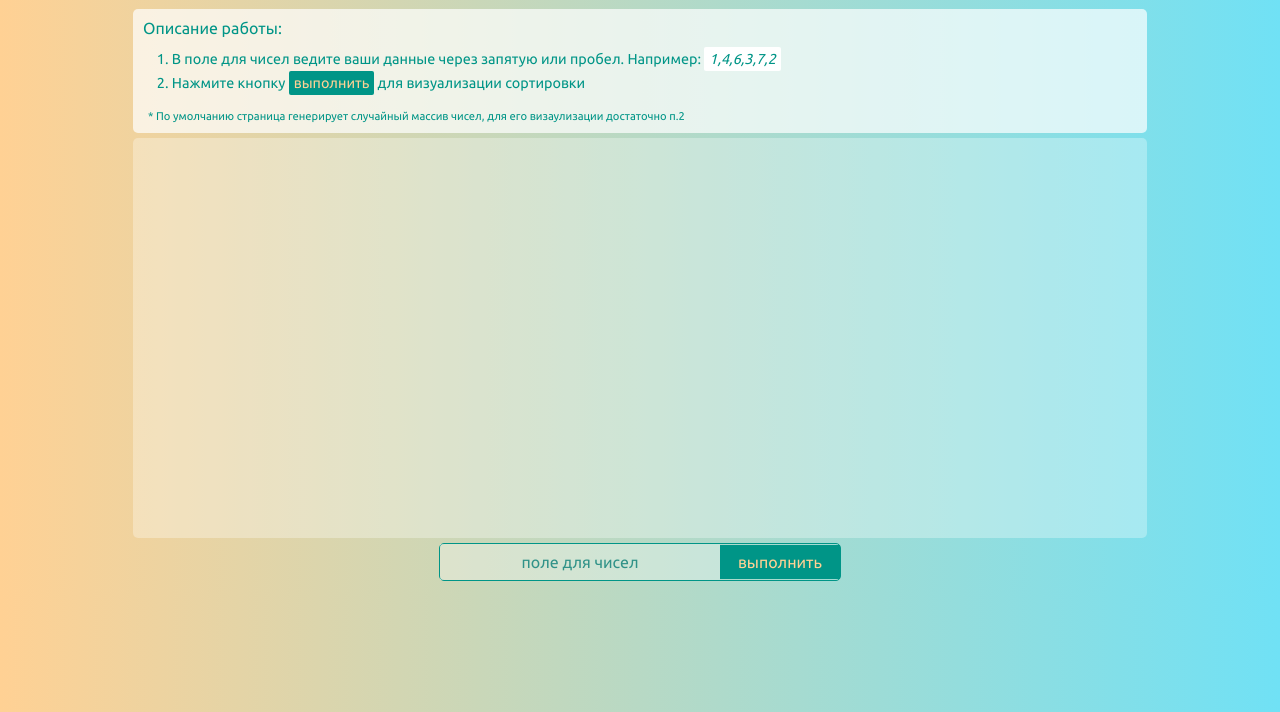
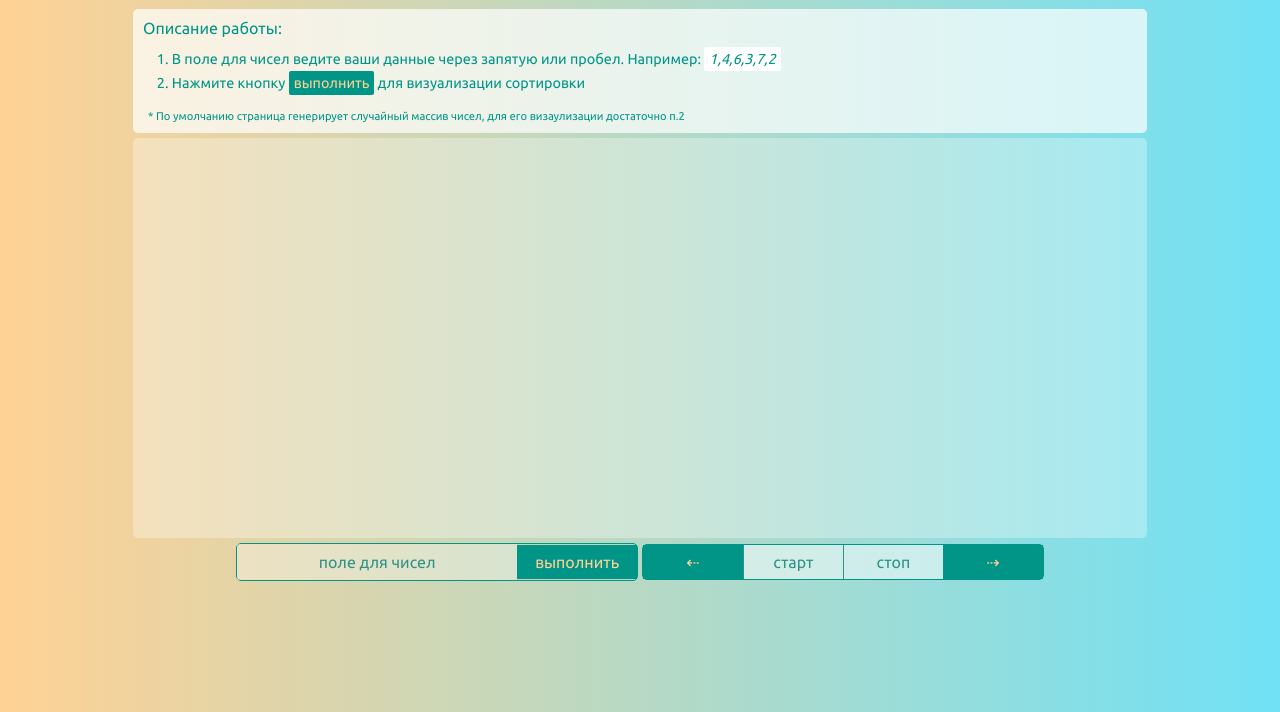
Before and after one commit to RoTerentev/bubble_sort, a website built with webpack: page public/index.html in a window 1280 px wide. Shown: the part 88-800 px from the top of the page. Built offline with nearby package versions, Linux system fonts and the light colour scheme.

Commit message:
added controls for visualization timeline

```diff
--- a/package.json
+++ b/package.json
@@ -4,6 +4,7 @@
   "description": "",
   "scripts": {
     "dev": "webpack -w & lite-server",
+    "lite": "lite-server",
     "build": "webpack -p"
   },
   "devDependencies": {
--- a/public/css/index.css
+++ b/public/css/index.css
@@ -96,7 +96,8 @@ span {
   margin: 5px auto;
 }
 
-.data__form {
+.data__form,
+.ctrl {
   font-size: 0;
   padding: 0;
   margin: 0 0 10px 0;
@@ -105,7 +106,8 @@ span {
 }
 
 .data__field,
-.data__subm {
+.data__subm,
+.ctrl__btn {
   display: block;
   width: 100%;
   font-size: 16px;
@@ -129,14 +131,31 @@ span {
   color: #309288;
 }
 
-.data__subm {
+.data__subm,
+.ctrl__btn {
   background-color: #009587;
   color: #ffd194;
 }
 
+.ctrl__btn {
+  width: 25%;
+  display: inline-block;
+}
+
+.ctrl__btn--light {
+  background-color: rgba(255, 255, 255, 0.5);
+  color: #309288;
+  border-left: 1px solid #309288;
+}
+
+.ctrl__btn--light:last-child {
+  border-left: none;
+}
+
 @media all and (min-width: 768px) {
   .data__field,
-  .data__subm {
+  .data__subm,
+  .ctrl__btn {
     font-size: 1rem;
     line-height: 2;
     display: inline-block;
@@ -147,7 +166,8 @@ span {
   .data__subm {
     width: 30%;
   }
-  .data__form {
+  .data__form,
+  .ctrl {
     width: auto;
     min-width: 400px;
     display: inline-block;
--- a/public/index.html
+++ b/public/index.html
@@ -32,9 +32,17 @@
     </svg>
 
     <form action="#" class="data__form">
-      <input type="text" value="" class="data__field data__field--err" name="data" placeholder="поле для чисел" />
+      <input type="text" value="" class="data__field" name="data" placeholder="поле для чисел" autocomplete="off" />
       <button class="data__subm">выполнить</button>
     </form>
+
+    <div class="ctrl">
+      <button class="ctrl__btn">&#8672;</button>
+      <button class="ctrl__btn ctrl__btn--light">старт</button>
+
+      <button class="ctrl__btn ctrl__btn--light">стоп</button>
+      <button class="ctrl__btn">&#8674;</button>
+    </div>
 
   </main>
 
```
